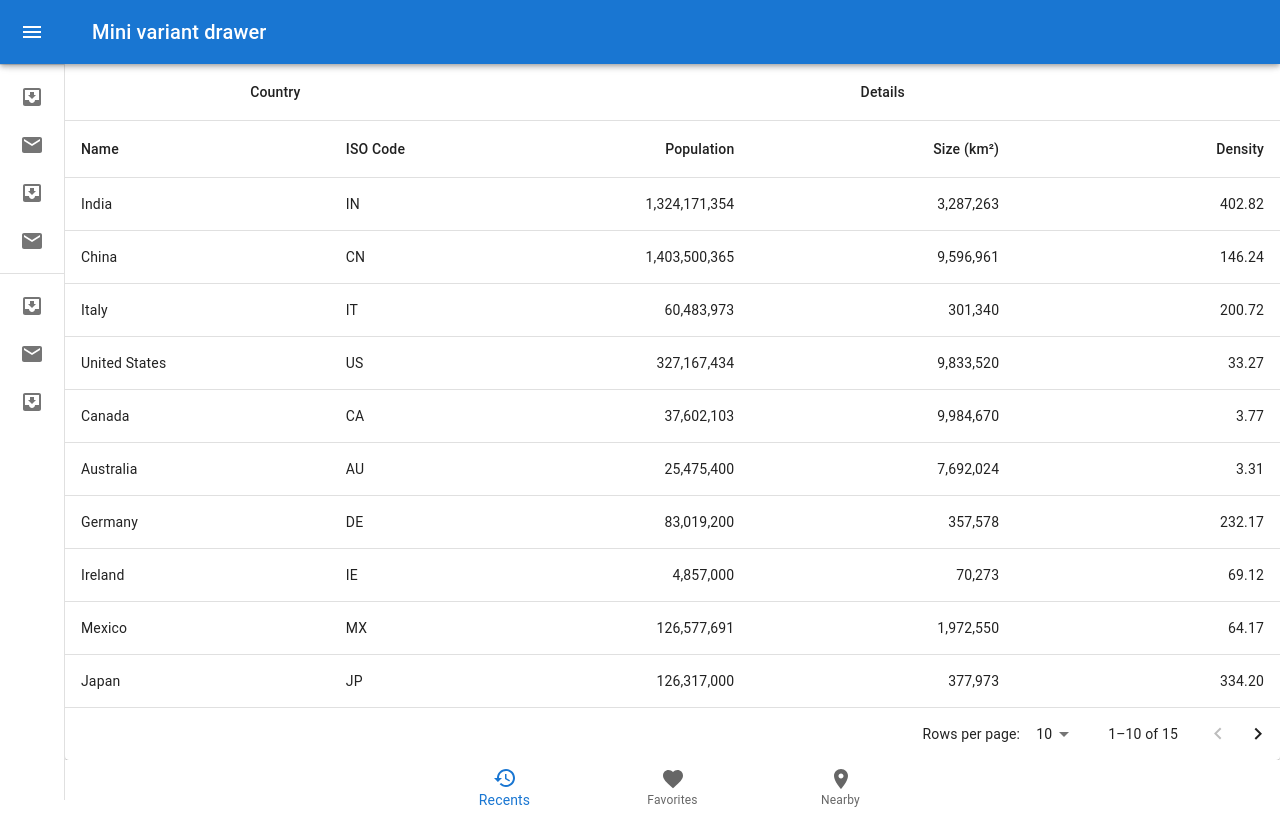
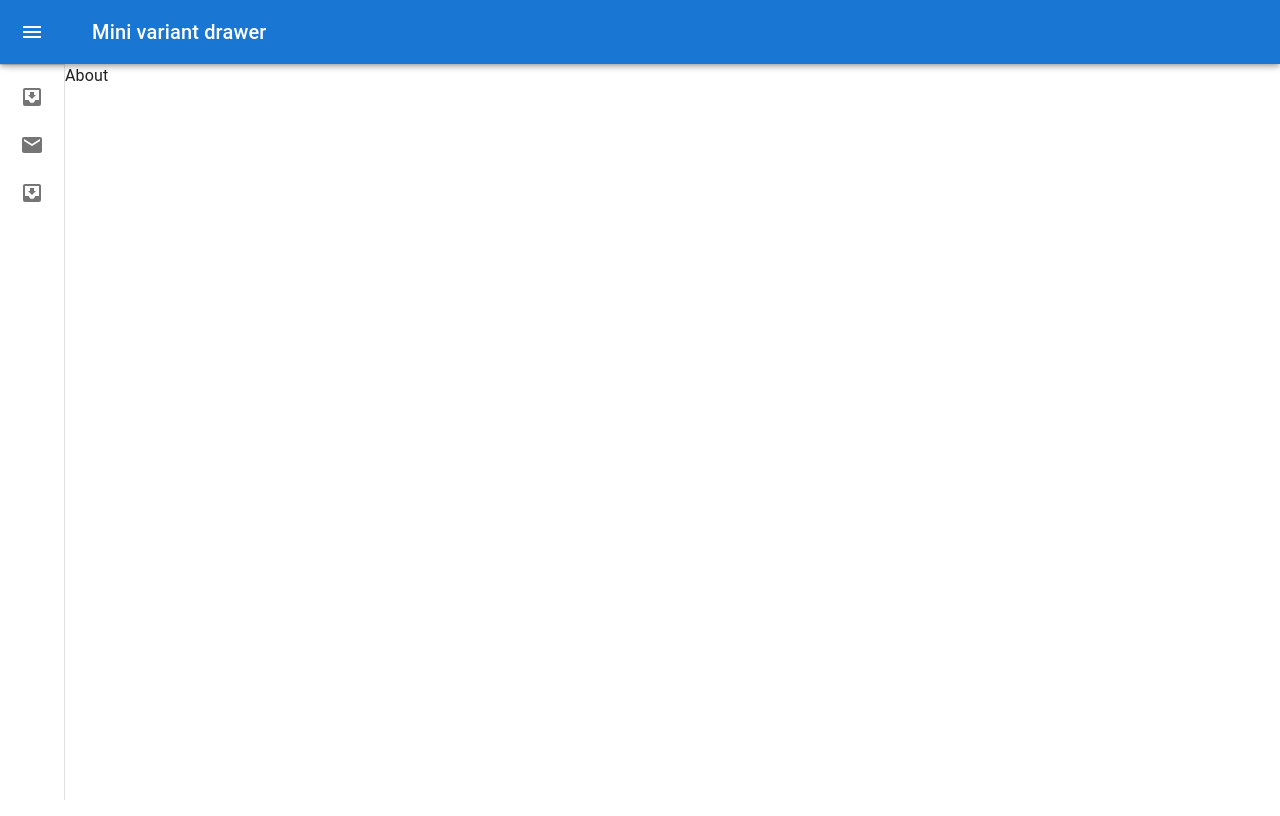
Before and after one commit to Linzell/kiro, a React (Vite) app: page /about in a window 1280 px wide. Built offline with nearby package versions, Linux system fonts and the light colour scheme.

Commit message:
Add router

```diff
--- a/src/App.tsx
+++ b/src/App.tsx
@@ -1,7 +1,12 @@
+/* eslint-disable import/no-extraneous-dependencies */
 /* import { useState } from "react";
 import { invoke } from "@tauri-apps/api/tauri"; */
-import MainLayout from './layouts/mainLayout';
+import { createBrowserRouter, RouterProvider } from 'react-router-dom';
 import { loadPrivateKey } from '$/user';
+
+import routes from '§/router/router';
+
+const router = createBrowserRouter(routes);
 
 function App() {
   /* const [greetMsg, setGreetMsg] = useState("");
@@ -16,7 +21,7 @@ function App() {
   loadPrivateKey();
 
   return (
-    <MainLayout />
+    <RouterProvider router={router} fallbackElement={null} />
   );
 }
 
--- a/src/layouts/bottomLayout.tsx
+++ /dev/null
@@ -1,26 +0,0 @@
-import * as React from 'react';
-import Box from '@mui/material/Box';
-import BottomNavigation from '@mui/material/BottomNavigation';
-import BottomNavigationAction from '@mui/material/BottomNavigationAction';
-import RestoreIcon from '@mui/icons-material/Restore';
-import FavoriteIcon from '@mui/icons-material/Favorite';
-import LocationOnIcon from '@mui/icons-material/LocationOn';
-
-export default function SimpleBottomNavigation() {
-  const [value, setValue] = React.useState(0);
-  return (
-    <Box sx={{ width: '100%', position: 'bottom' }}>
-      <BottomNavigation
-        showLabels
-        value={value}
-        onChange={(event, newValue) => {
-          setValue(newValue);
-        }}
-      >
-        <BottomNavigationAction label="Recents" icon={<RestoreIcon />} />
-        <BottomNavigationAction label="Favorites" icon={<FavoriteIcon />} />
-        <BottomNavigationAction label="Nearby" icon={<LocationOnIcon />} />
-      </BottomNavigation>
-    </Box>
-  );
-}
--- a/src/layouts/mainLayout.tsx
+++ b/src/layouts/mainLayout.tsx
@@ -1,11 +1,10 @@
-import * as React from 'react';
+import React from 'react';
 import { styled } from '@mui/material/styles';
+import { Outlet } from 'react-router-dom';
 import Box from '@mui/material/Box';
 import CssBaseline from '@mui/material/CssBaseline';
-import BottomLayout from './bottomLayout';
 import MenuDrawerLayout from './menuDrawerlayout';
 import ToolbarLayout from './toolbarLayout';
-import ItemsTable from '../pages/itemsTable';
 
 const DrawerHeader = styled('div')(({ theme }) => ({
   display: 'flex',
@@ -34,8 +33,7 @@ export default function MiniDrawer() {
       <MenuDrawerLayout open={open} handleDrawerClose={handleDrawerClose} />
       <Box component="main" sx={{ flexGrow: 1 }}>
         <DrawerHeader />
-        <ItemsTable />
-        <BottomLayout />
+        <Outlet />
       </Box>
     </Box>
   );
--- a/src/layouts/menuDrawerlayout.tsx
+++ b/src/layouts/menuDrawerlayout.tsx
@@ -1,6 +1,7 @@
 import {
   styled, useTheme, Theme, CSSObject,
 } from '@mui/material/styles';
+import { Link } from 'react-router-dom';
 import MuiDrawer from '@mui/material/Drawer';
 import IconButton from '@mui/material/IconButton';
 import List from '@mui/material/List';
@@ -77,8 +78,9 @@ export default function DrawerLayout(
     </DrawerHeader>
     <Divider />
     <List>
-      {['Inbox', 'Starred', 'Send email', 'Drafts'].map((text, index) => (
+      {['Home', 'Items', 'About'].map((text, index) => (
         <ListItem key={text} disablePadding sx={{ display: 'block' }}>
+          <Link to={text.toLowerCase()}>
             <ListItemButton
               sx={{
                 minHeight: 48,
@@ -97,31 +99,7 @@ export default function DrawerLayout(
               </ListItemIcon>
               <ListItemText primary={text} sx={{ opacity: props.open ? 1 : 0 }} />
             </ListItemButton>
-        </ListItem>
-      ))}
-    </List>
-    <Divider />
-    <List>
-      {['All mail', 'Trash', 'Spam'].map((text, index) => (
-        <ListItem key={text} disablePadding sx={{ display: 'block' }}>
-          <ListItemButton
-            sx={{
-              minHeight: 48,
-              justifyContent: props.open ? 'initial' : 'center',
-              px: 2.5,
-            }}
-          >
-            <ListItemIcon
-              sx={{
-                minWidth: 0,
-                mr: props.open ? 3 : 'auto',
-                justifyContent: 'center',
-              }}
-            >
-              {index % 2 === 0 ? <InboxIcon /> : <MailIcon />}
-            </ListItemIcon>
-            <ListItemText primary={text} sx={{ opacity: props.open ? 1 : 0 }} />
-          </ListItemButton>
+          </Link>
         </ListItem>
       ))}
     </List>
--- /dev/null
+++ b/src/pages/about.tsx
@@ -0,0 +1,9 @@
+import React from 'react';
+
+export default function About() {
+  return (
+    <div>
+      <h1>About</h1>
+    </div>
+  );
+}
--- /dev/null
+++ b/src/pages/home.tsx
@@ -0,0 +1,9 @@
+import React from 'react';
+
+export default function Home() {
+  return (
+    <div>
+      <h1>Home</h1>
+    </div>
+  );
+}
--- /dev/null
+++ b/src/router/router.tsx
@@ -0,0 +1,28 @@
+import MainLayout from '§/layouts/mainLayout';
+import Home from '&/home';
+import About from '&/about';
+import ItemsTable from '&/itemsTable';
+
+const routes = [
+  {
+    path: '/',
+    element: <MainLayout />,
+    children: [
+      {
+        index: true,
+        path: '/home',
+        element: <Home />,
+      },
+      {
+        path: '/items',
+        element: <ItemsTable />,
+      },
+      {
+        path: '/about',
+        element: <About />,
+      },
+    ],
+  },
+];
+
+export default routes;
--- a/tsconfig.json
+++ b/tsconfig.json
@@ -20,6 +20,8 @@
       "@/*": ["src/components/*"],
       "#/*": ["src/classes/*"],
       "$/*": ["src/stores/*"],
+      "&/*": ["src/pages/*"],
+      "§/*": ["src/*"],
     }
   },
   "include": ["src"],
--- a/vite.config.ts
+++ b/vite.config.ts
@@ -16,9 +16,11 @@ export default defineConfig({
   },
   resolve: {
     alias: {
-      '@': `${process.cwd()}/src`,
+      '@': `${process.cwd()}/src/components`,
       '#': `${process.cwd()}/src/classes`,
       '$': `${process.cwd()}/src/stores`,
+      '&': `${process.cwd()}/src/pages`,
+      '§': `${process.cwd()}/src`,
     },
   },
   // to make use of `TAURI_DEBUG` and other env variables
```
Also changed, not shown: package.json (+15 -14 lines), 1 other file (tests, documents, lock files or other folders). Lines whose indentation alone changed are shown as unchanged.
